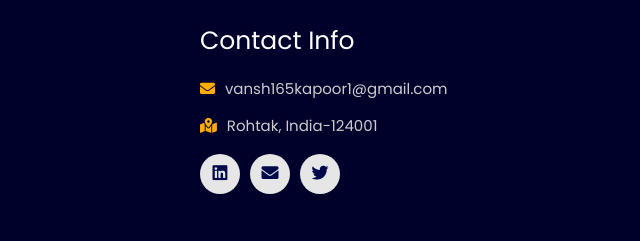
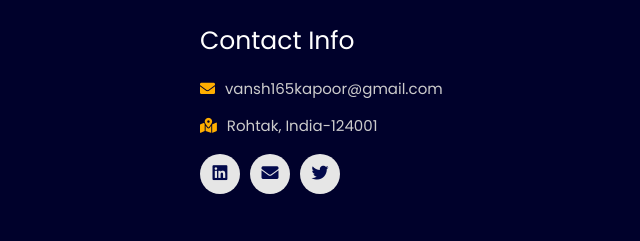
Before and after one commit to vkap34873847/Propensity-Modelling, a plain HTML site: page index.html in a window 1280 px wide. Shown: the part 5836-6077 px from the top of the page, 640-1280 px from the left. Drawn offline with nearby package versions, Linux system fonts and the light colour scheme.

Commit message:
Update index.html

```diff
--- a/index.html
+++ b/index.html
@@ -363,7 +363,7 @@
       <div class="box">
         <h3>contact info</h3>
         <!-- <p> <i class="fas fa-phone"></i>+91 XXX-XXX-XXXX</p> -->
-        <p> <i class="fas fa-envelope"></i>vansh165kapoor1@gmail.com</p>
+        <p> <i class="fas fa-envelope"></i>vansh165kapoor@gmail.com</p>
         <p> <i class="fas fa-map-marked-alt"></i>Rohtak, India-124001</p>
         <div class="share">
 
```
